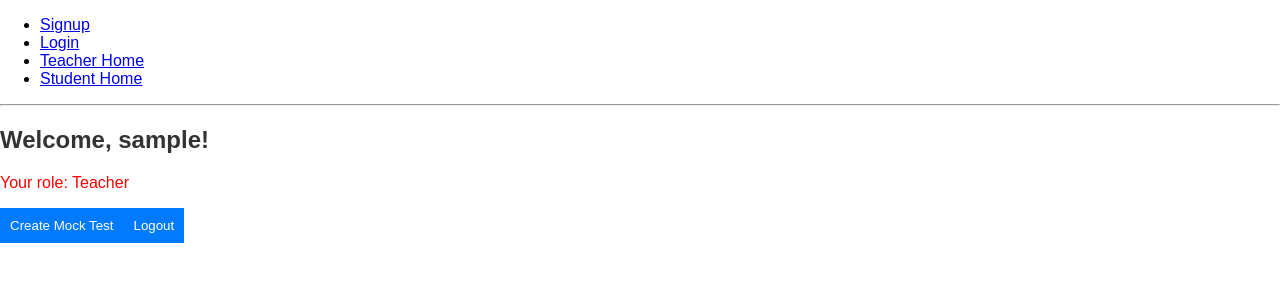
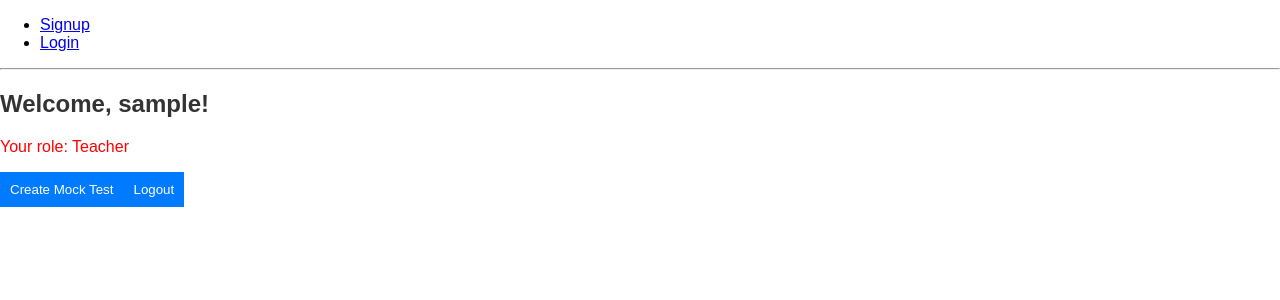
Before and after one commit to rky-cse/TESTex, a React (Create React App) app in the folder frontend/: page /TeacherHome in a window 1280 px wide. Shown: the top 300 px of the page. Built offline with nearby package versions, Linux system fonts and the light colour scheme; sample sign-in values are in the browser's storage.

Commit message:
added options

```diff
--- a/frontend/src/App.js
+++ b/frontend/src/App.js
@@ -38,12 +38,12 @@ const App = () => {
           <ul>
             <li><Link to="/signup">Signup</Link></li>
             <li><Link to="/login">Login</Link></li>
-            {authenticated && (
+            {/* {authenticated && (
               <>
                 <li><Link to="/TeacherHome">Teacher Home</Link></li>
                 <li><Link to="/StudentHome">Student Home</Link></li>
               </>
-            )}
+            )} */}
           </ul>
         </nav>
 
--- a/frontend/src/TeacherHome.js
+++ b/frontend/src/TeacherHome.js
@@ -1,104 +1,4 @@
-// import React, { useState } from 'react';
-// import SingleCorrectQuestionForm from './SingleCorrectQuestionForm'; // Import the Single Correct Question Form component
-// // Import other question form components if needed
 
-// const TeacherHome = ({ userInfo }) => {
-//   const [creatingMockTest, setCreatingMockTest] = useState(false);
-//   const [mockTestName, setMockTestName] = useState('');
-//   const [mockTestDuration, setMockTestDuration] = useState(0);
-//   const [selectedQuestionType, setSelectedQuestionType] = useState(null);
-
-//   const handleLogout = () => {
-//     // Clear the authentication token from local storage or perform any other necessary logout logic
-//     console.log('Logout button clicked');
-//     localStorage.removeItem('token');
-
-//     // Redirect to the login page
-//     // navigate('/login');
-//     window.location.href = '/login';
-//   };
-
-//   const createMockTest = () => {
-//     // Handle the creation of the mock test with the provided data
-//     console.log({
-//       testName: mockTestName,
-//       testDuration: mockTestDuration,
-//       questionType: selectedQuestionType,
-//     });
-
-//     // Reset state after creating the mock test
-//     setCreatingMockTest(false);
-//     setMockTestName('');
-//     setMockTestDuration(0);
-//     setSelectedQuestionType(null);
-//   };
-
-//   const renderQuestionForm = () => {
-//     switch (selectedQuestionType) {
-//       case 'singleCorrect':
-//         return <SingleCorrectQuestionForm />;
-//       // Add other cases for different question types and import their respective components
-//       default:
-//         return null;
-//     }
-//   };
-
-//   return (
-//     <div>
-//       <h2>Welcome, {userInfo.username}!</h2>
-//       <p>Your role: Teacher</p>
-
-//       <button onClick={() => setCreatingMockTest(true)}>Create Mock Test</button>
-
-//       {/* Logout button */}
-//       <button onClick={handleLogout}>Logout</button>
-
-//       {/* Render question form based on the selected question type */}
-//       {creatingMockTest && (
-//         <div>
-//           <label>
-//             Test Name:
-//             <input
-//               type="text"
-//               value={mockTestName}
-//               onChange={(e) => setMockTestName(e.target.value)}
-//             />
-//           </label>
-//           <br />
-
-//           <label>
-//             Test Duration (in minutes):
-//             <input
-//               type="number"
-//               value={mockTestDuration}
-//               onChange={(e) => setMockTestDuration(e.target.value)}
-//             />
-//           </label>
-//           <br />
-
-//           <label>
-//             Question Type:
-//             <select
-//               value={selectedQuestionType}
-//               onChange={(e) => setSelectedQuestionType(e.target.value)}
-//             >
-//               <option value="">Select Question Type</option>
-//               <option value="singleCorrect">Single Correct</option>
-//               {/* Add other question types as needed */}
-//             </select>
-//           </label>
-//           <br />
-
-//           {selectedQuestionType && renderQuestionForm()}
-
-//           <button onClick={createMockTest}>Create Mock Test</button>
-//         </div>
-//       )}
-//     </div>
-//   );
-// };
-
-// export default TeacherHome;
 import React, { useState, useEffect } from 'react';
 import SingleCorrectQuestionForm from './SingleCorrectQuestionForm';
 
@@ -198,6 +98,9 @@ const TeacherHome = ({ userInfo }) => {
             >
               <option value="">Select Question Type</option>
               <option value="singleCorrect">Single Correct</option>
+              <option value="multipleCorrect">Multiple Correct</option>
+              <option value="integer">Integer Type</option>
+              <option value="decimal">Decimal Type</option>
             </select>
           </label>
           <br />
```
